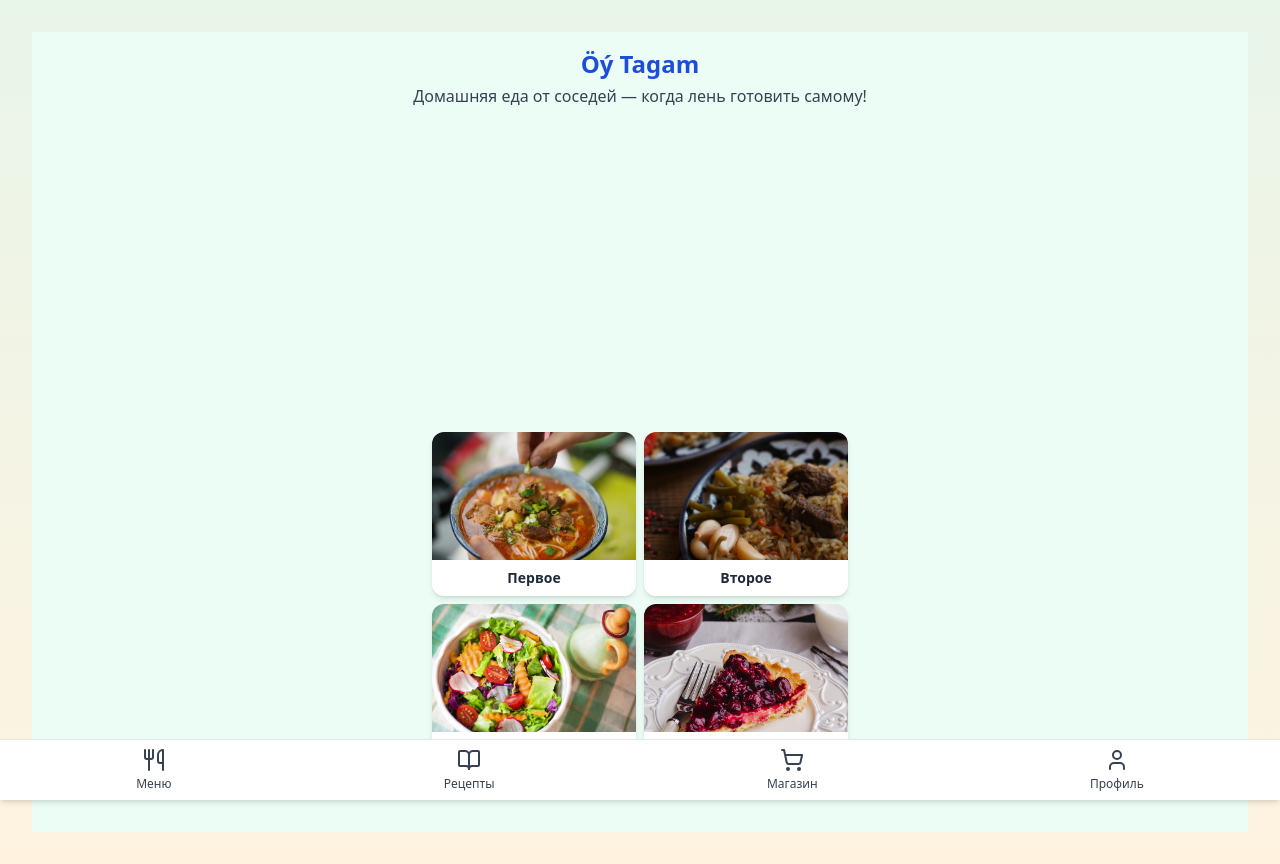
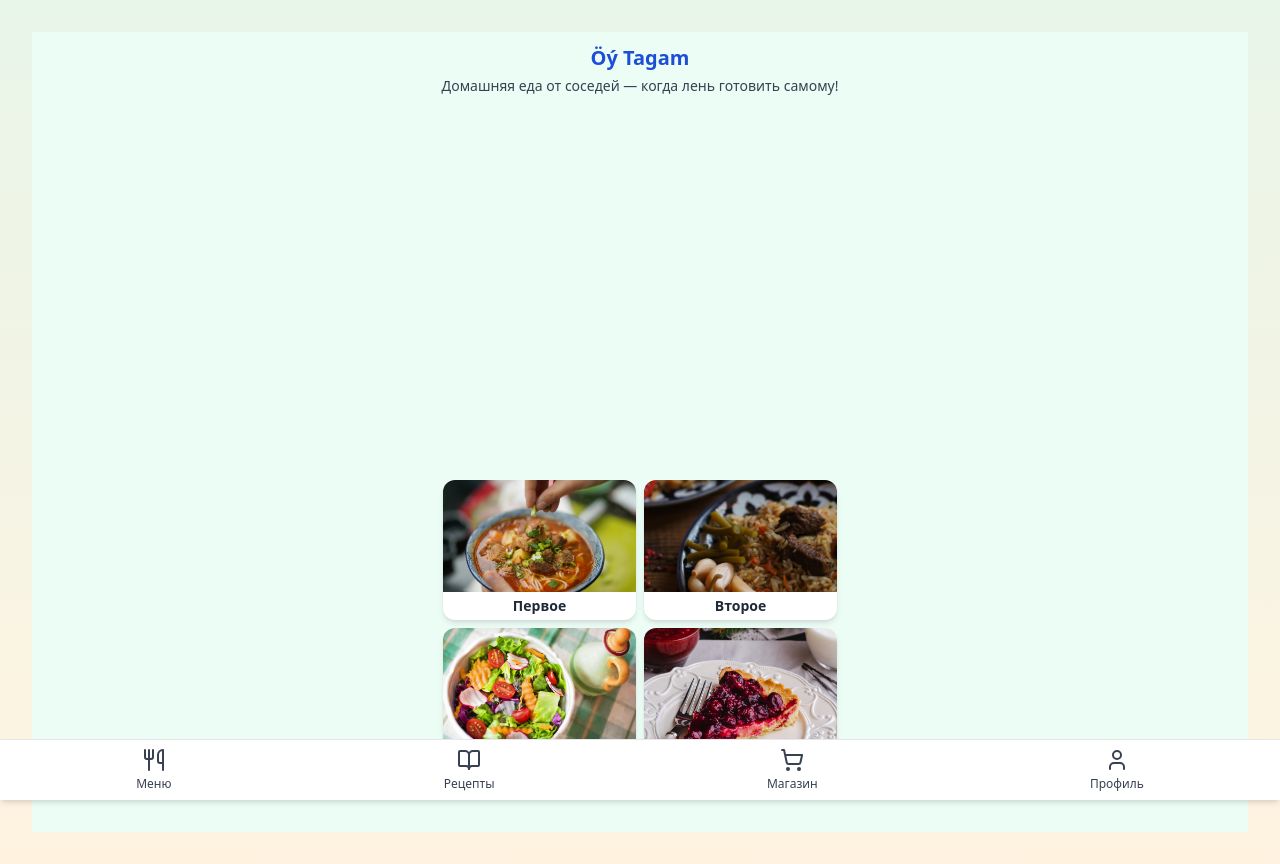
Before and after one commit to gugeyro/oytagam, a React (Vite) app: page / in a window 1280 px wide. Built offline with nearby package versions, Linux system fonts and the light colour scheme.

Commit message:
update Home

```diff
--- a/src/Home.jsx
+++ b/src/Home.jsx
@@ -11,21 +11,25 @@ const categories = [
 export default function Home() {
   return (
     <div className="min-h-screen flex flex-col justify-between bg-emerald-50 pb-16">
-      <div className="text-center pt-4 px-4">
-        <h1 className="text-2xl font-bold text-blue-700">Öý Tagam</h1>
-        <p className="text-base text-gray-700 mt-1 mb-2">
+      <div className="text-center pt-3 px-4">
+        <h1 className="text-xl font-bold text-blue-700">Öý Tagam</h1>
+        <p className="text-sm text-gray-700 mt-1 mb-1">
           Домашняя еда от соседей — когда лень готовить самому!
         </p>
       </div>
 
-      <div className="grid grid-cols-2 gap-2 px-4 max-w-md mx-auto">
+      <div className="grid grid-cols-2 gap-2 px-3 max-w-md mx-auto">
         {categories.map((cat) => (
           <div
             key={cat.name}
-            className="rounded-xl shadow-md overflow-hidden hover:scale-105 transition bg-white"
+            className="rounded-xl shadow-md overflow-hidden bg-white"
           >
-            <img src={cat.image} alt={cat.name} className="w-full h-32 object-cover" />
-            <div className="p-2 text-center">
+            <img
+              src={cat.image}
+              alt={cat.name}
+              className="w-full h-28 object-cover"
+            />
+            <div className="p-1 text-center">
               <h3 className="text-sm font-semibold text-gray-800">{cat.name}</h3>
             </div>
           </div>
```
